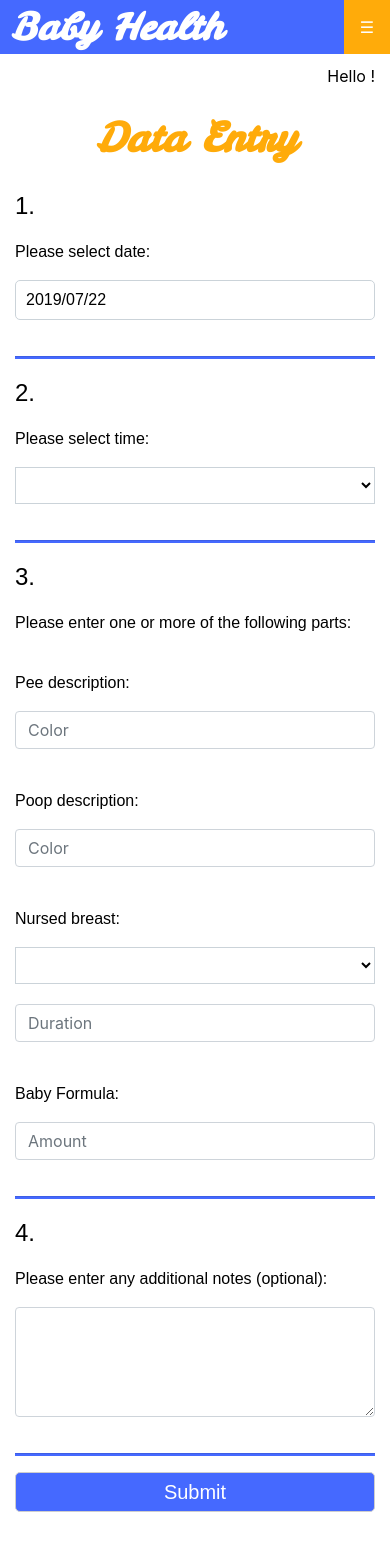
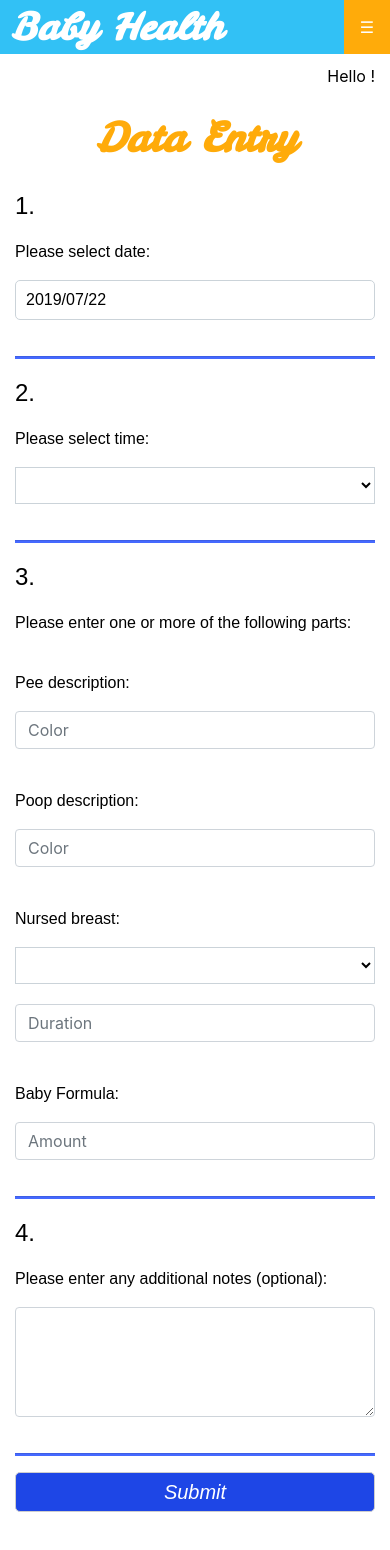
Before and after one commit to makicoding/Baby-Health, a React (Create React App) app in the folder client/: page /DataEntry in a window 390 px wide. Shown: the top 1550 px of the page. Built offline with nearby package versions, Linux system fonts and the light colour scheme; a web font is replaced by a local one.

Commit message:
Buttons and hamburger menu colors updated

```diff
--- a/client/src/components/Buttons/buttons.css
+++ b/client/src/components/Buttons/buttons.css
@@ -9,11 +9,13 @@
     border-radius: 5px;
     margin: 0px 0px 15px 0px;
 
-    background-color: #4569FF;
+    /* background-color: #4569FF; */
+    /* background-color: rgb(28, 66, 218); */
+    background-color: rgb(30, 70, 230);
     color: white;
     font-family: Arial, Helvetica, sans-serif;
     /* font-family: 'Fredoka One', cursive; */
-    /* font-style: italic; */
+    font-style: italic;
     font-size: 20px;
     text-align: center;
     text-decoration: none;
@@ -26,7 +28,8 @@
 
 .button1:hover {
     /* background-color: #2AC940; */
-    background-color: rgb(28, 66, 218);
+    /* background-color: rgb(28, 66, 218); */
+    background-color: rgb(23, 58, 199);
     color: white;
 }
 
@@ -89,10 +92,11 @@
     border-radius: 5px;
     margin: 0px 5px 15px 0px;
 
-    background-color: #4569FF;
+    /* background-color: #4569FF; */
+    background-color: rgb(30, 70, 230);
     color: white;
     font-family: Arial, Helvetica, sans-serif;
-    /* font-style: italic; */
+    font-style: italic;
     font-size: 20px;
     text-align: center;
     text-decoration: none;
@@ -105,7 +109,8 @@
 
 #calorieDataEdit:hover {
     /* background-color: #2AC940; */
-    background-color: rgb(28, 66, 218);
+    /* background-color: rgb(28, 66, 218); */
+    background-color: rgb(23, 58, 199);
 
     color: white;
 }
@@ -124,10 +129,12 @@
     margin: 0px 0px 15px 0px;
 
     /* background-color: rgb(249, 52, 81); */
-    background-color: rgb(249, 52, 65);
+    /* background-color: rgb(249, 52, 65); */
+    /* background-color: rgb(233, 42, 55); */
+    background-color: rgb(221, 39, 51);
     color: white;
     font-family: Arial, Helvetica, sans-serif;
-    /* font-style: italic; */
+    font-style: italic;
     font-size: 20px;
     text-align: center;
     text-decoration: none;
--- a/client/src/components/HamburgerMenu/hamburgerMenu.css
+++ b/client/src/components/HamburgerMenu/hamburgerMenu.css
@@ -7,7 +7,10 @@
 
     width: 100%;
     height: 54px;
-    background-color: #4569FF;
+    /* background-color: #4569FF; */
+    /* background-color: rgb(35, 205, 235); */
+    /* background-color: rgb(35, 182, 235); */
+    background-color: rgb(50, 193, 245);
 
     position: fixed;
     top: 0;
@@ -66,7 +69,10 @@
 
 /* Add a background color on mouse-over */
 .topnav a:hover {
-    background-color: #2AC940;
+    /* background-color: #2AC940; */
+    /* background-color: #4569FF; */
+    /* background-color: rgb(28, 66, 218); */
+    background-color: rgb(30, 70, 228);
     color: white;
     text-decoration: none;
 }
@@ -82,7 +88,9 @@
 
     /* background-color: #4569FF;
     opacity: 1; */
-    background-color: rgb(39, 82, 255);     /* Color slightly darkened to compensate for opacity */
+    /* background-color: rgb(39, 82, 255);     Color slightly darkened to compensate for opacity */
+    /* background-color: rgb(28, 66, 218); */
+    background-color: rgb(23, 59, 202);
     opacity: 0.9;
 
     overflow-x: hidden; /* Disable horizontal scroll */
@@ -158,7 +166,7 @@ a.menu-item {
     color:white;
     font-family: Arial, Helvetica, sans-serif;
     font-weight: 700;
-    /* font-style: italic; */
+    font-style: italic;
     /* font-size: 45px;    Original position */
     font-size: 32px;
     text-decoration: none;
@@ -186,7 +194,7 @@ a.menu-item--inactive {
     color: white;
     font-family: Arial, Helvetica, sans-serif;
     font-weight: 700;
-    /* font-style: italic; */
+    font-style: italic;
     /* font-size: 45px;    Original position */
     font-size: 32px;
     text-decoration: none;
```
